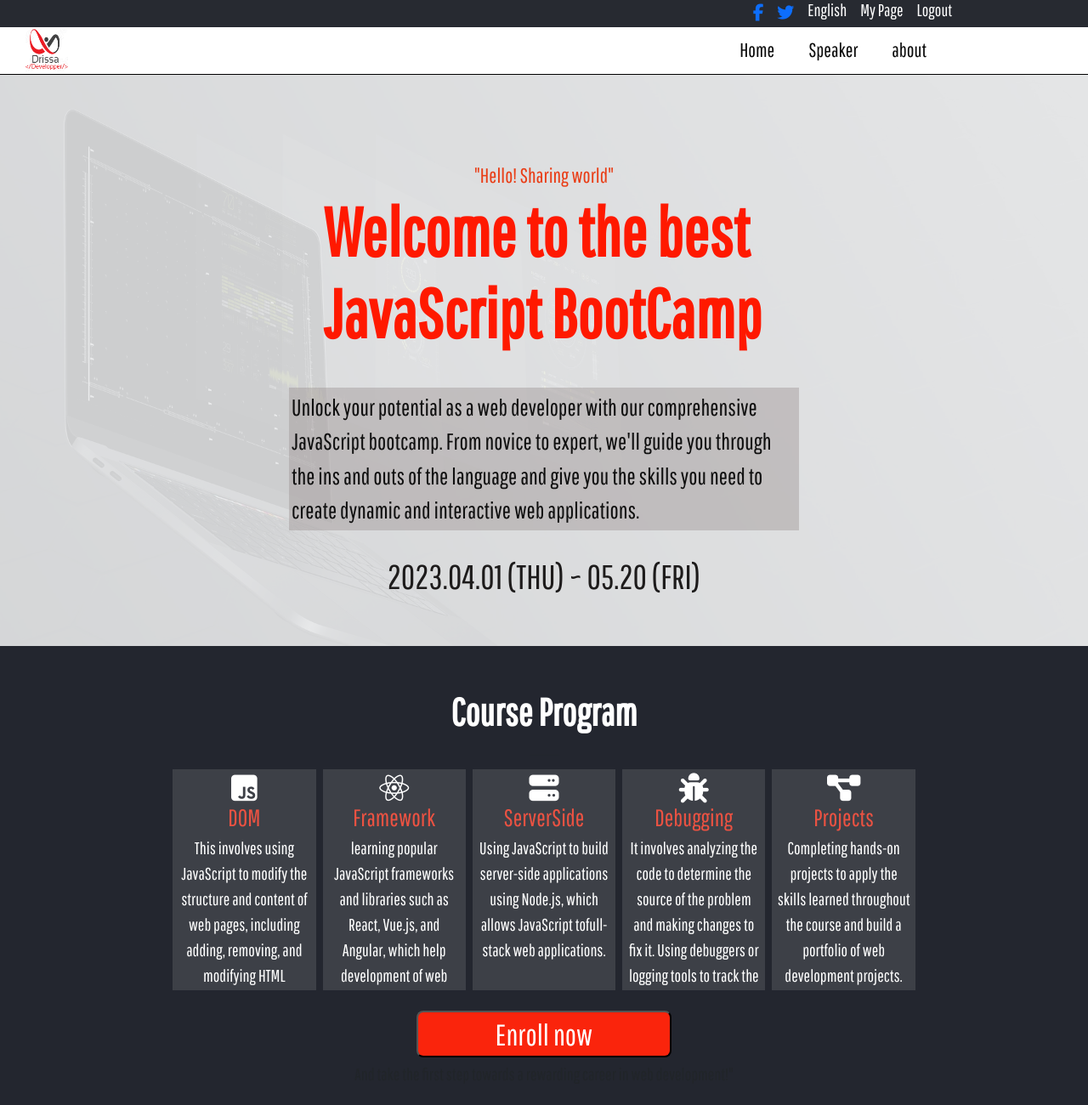
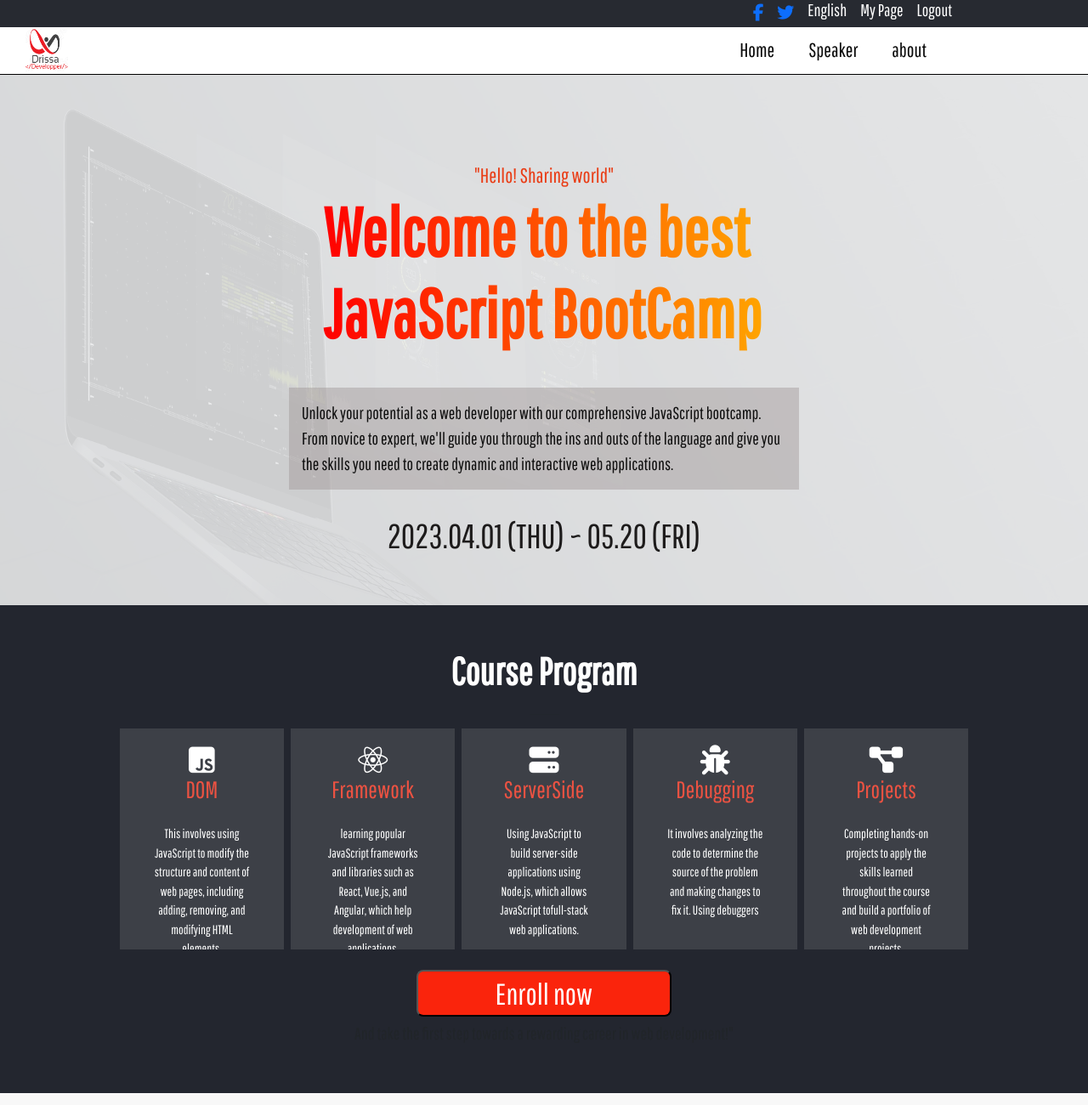
Before and after one commit to touredri/JS-Bootcamp, a website: page index.html in a window 1280 px wide. Shown: the top 1300 px of the page at 85% size. Drawn offline with nearby package versions, Linux system fonts and the light colour scheme.

Commit message:
update css and html file

```diff
--- a/index.html
+++ b/index.html
@@ -135,8 +135,7 @@
           </div>
           <p class="mb-0">
             It involves analyzing the code to determine the source of the
-            problem and making changes to fix it. Using debuggers or logging
-            tools to track the program's execution.
+            problem and making changes to fix it. Using debuggers
           </p>
         </div>
         <div class="program d-flex flex-row flex-md-column">
--- a/style.css
+++ b/style.css
@@ -212,7 +212,9 @@ h1 {
 }
 
 .top {
-  color: #ff1900;
+  background: linear-gradient(to right, red, orange);
+  -webkit-background-clip: text;
+  color: transparent;
 }
 
 .slt {
@@ -236,8 +238,8 @@ h2 {
 }
 
 .present .info {
-  font-size: 27px;
-  padding: 3px;
+  font-size: 20px;
+  padding: 15px;
   background-color: #9b939371;
   margin-bottom: 30px;
   color: #0f0f0f;
@@ -364,7 +366,7 @@ hr {
     display: grid;
     grid-template-columns: 1fr 1fr 1fr 1fr 1fr;
     gap: 8px;
-    width: 70%;
+    width: 80%;
   }
 
   .program {
@@ -373,6 +375,7 @@ hr {
     height: 260px;
     justify-content: start;
     gap: 5px;
+    padding: 20px;
   }
 
   .program:hover {
@@ -381,6 +384,8 @@ hr {
 
   .program p {
     text-align: center;
+    font-size: 15px;
+    padding: 20px;
   }
 
   .theme {
@@ -513,8 +518,9 @@ footer {
   justify-content: center;
   font-size: 20px;
   gap: 50px;
-  background-color: #272a31;
-  color: #fff;
+  background-color: #f2f2f2;
+  color: #070707;
   border-top: 1px solid white;
   width: 100%;
+  padding: 40px;
 }
```
Also changed, not shown: images/rain.jpg (deleted).
